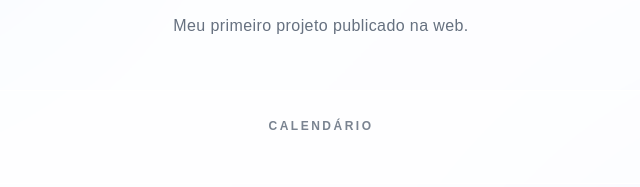
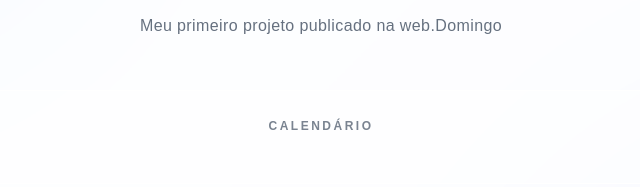
Before and after one commit to inshenrique/viviane, a plain HTML site: page index.html in a window 1280 px wide. Shown: the part 396-583 px from the top of the page, 319-959 px from the left. Drawn offline with Linux system fonts and the light colour scheme; a script that the page names is missing.

Commit message:
Fix subtitle text in index.html

```diff
--- a/index.html
+++ b/index.html
@@ -1016,7 +1016,7 @@
 
             <div class="subtitulo">
 
-                Meu primeiro projeto publicado na web.
+                Meu primeiro projeto publicado na web.Domingo
 
             </div>
 
```
